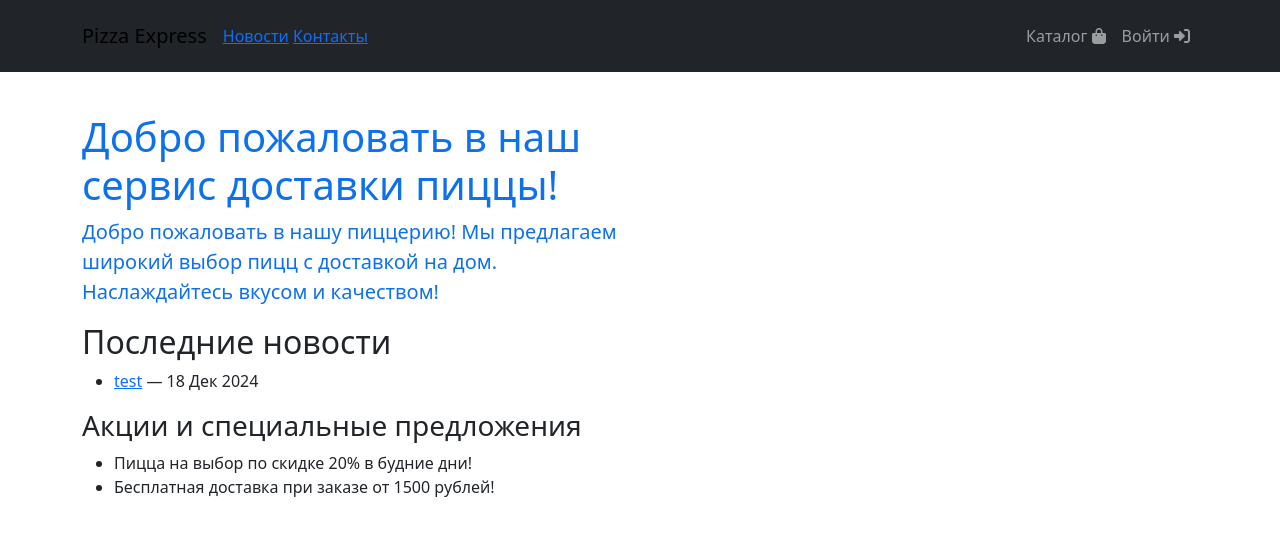
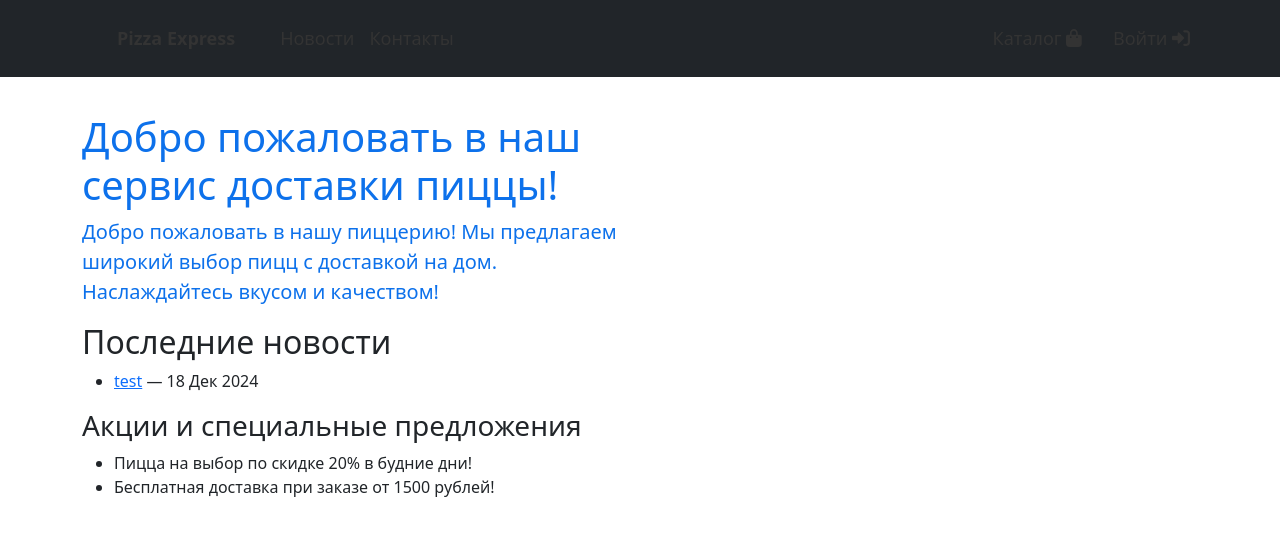
Before and after one commit to FrozenQxc/django-store, a Django app: page / in a window 1280 px wide. Shown: the top 536 px of the page. Run offline with Django 5.2, Linux system fonts and the light colour scheme; data comes from the database, SQL or seed files in the repository.

Commit message:
:trollface: Control Point ver 1.0

```diff
--- a/static/css/main.css
+++ b/static/css/main.css
@@ -38,3 +38,49 @@ body {
 body {
 	padding-top: calc(var(--bs-navbar-height, 77px));
 }
+
+/* Стили для навбара */
+.navbar-brand {
+	font-size: 24px; /* Увеличим шрифт для логотипа */
+	font-weight: bold;
+	margin-right: 30px; /* Отступ между логотипом и остальными ссылками */
+}
+
+body {
+	-webkit-background-size: cover;
+	-moz-background-size: cover;
+	background-size: cover;
+	-o-background-size: cover;
+	padding-top: 77px;
+}
+
+.navbar a {
+	margin-left: 15px; /* Отступ между ссылками */
+	text-decoration: none; /* Уберем подчеркивание */
+	color: #333; /* Цвет текста */
+	font-size: 18px; /* Размер текста */
+}
+
+/* Добавим hover-эффект */
+.navbar a:hover {
+	color: #ff6347; /* Меняем цвет при наведении */
+}
+
+/* Сетка для выравнивания */
+.navbar {
+	display: flex;
+	align-items: center;
+	justify-content: space-between;
+	padding: 10px 20px;
+}
+
+/* Убедимся, что логотип и ссылки не на одной линии */
+.navbar .navbar-brand {
+	flex-shrink: 0;
+}
+
+.navbar .navbar-links {
+	flex-grow: 1;
+	display: flex;
+	justify-content: flex-end;
+}
```
